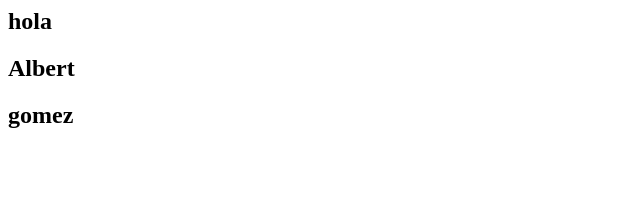
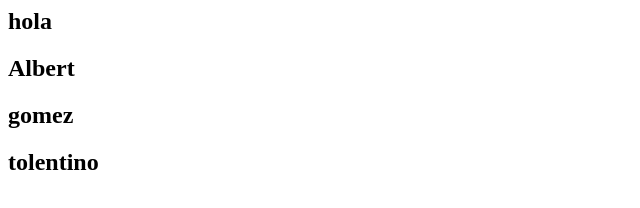
Before and after one commit to Albertgomez98/practica, a plain HTML site: page index.html in a window 1280 px wide. Shown: the whole page, without its empty margins (0-640 px from the left). Drawn offline with Linux system fonts and the light colour scheme.

Commit message:
mi cuarto commit

```diff
--- a/index.html
+++ b/index.html
@@ -1,3 +1,4 @@
 <h2>hola</h2>
 <h2>Albert</h2>
 <h2>gomez</h2>
+<h2>tolentino</h2>
```
